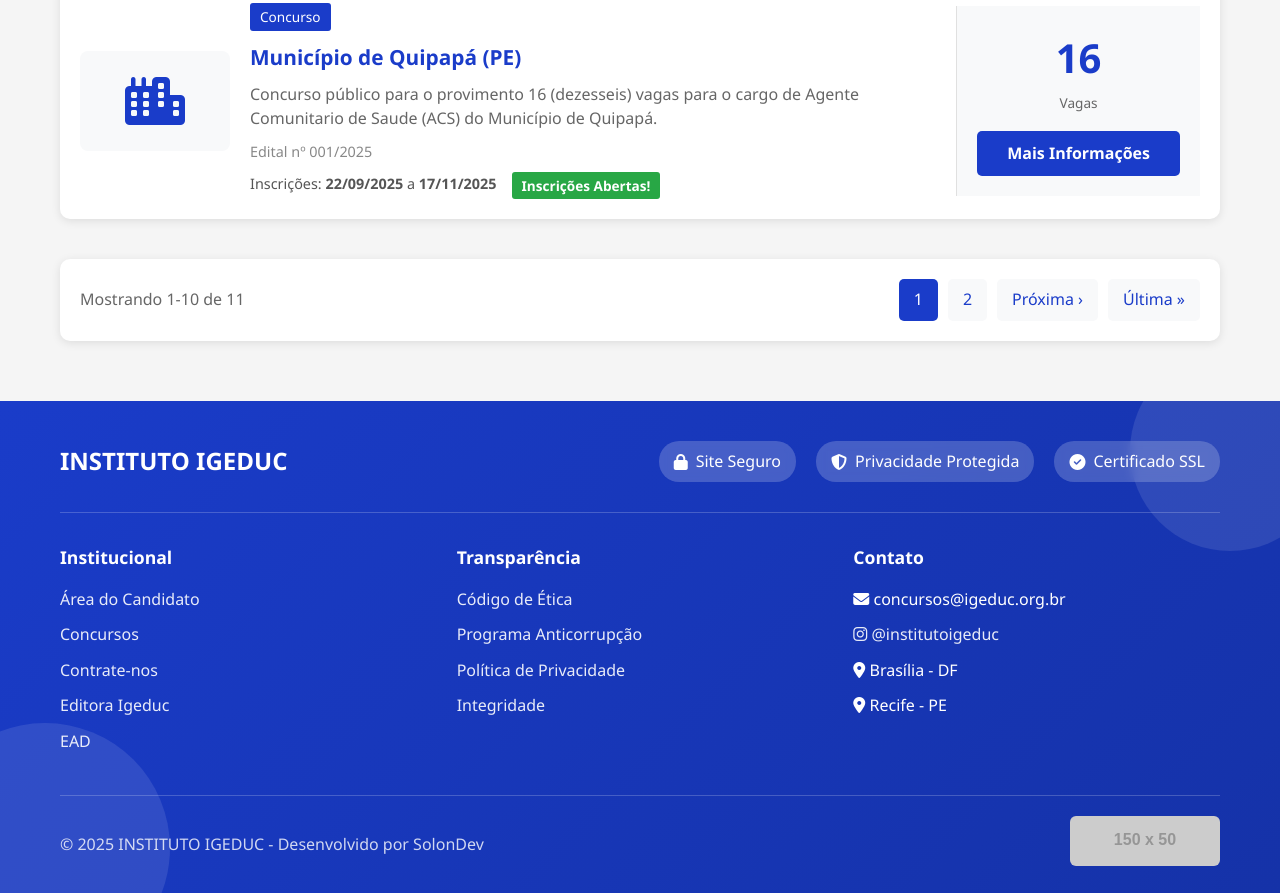
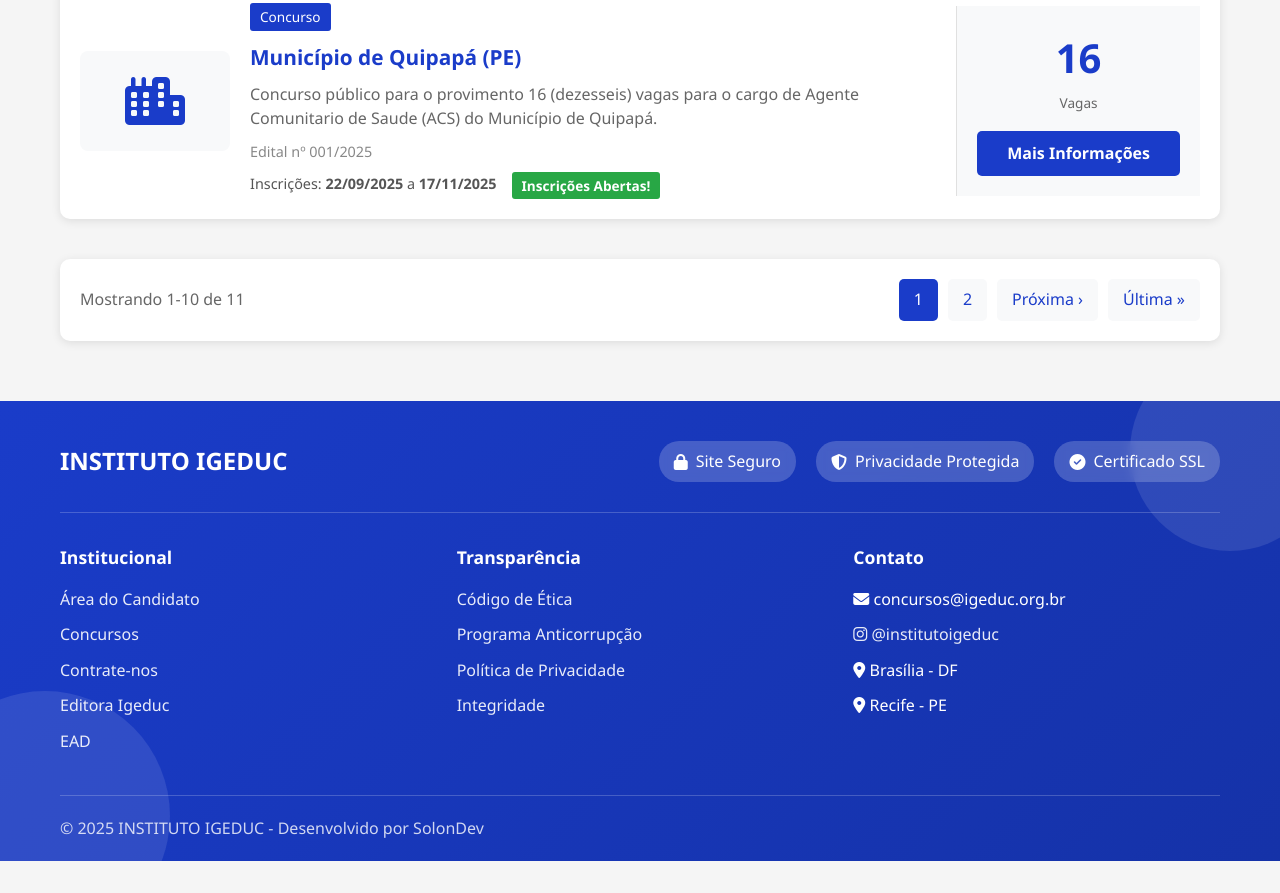
Before and after one commit to SolonThiago/site01, a plain HTML site: page index.html in a window 1280 px wide. Shown: the part 1177-2070 px from the top of the page. After the commit the page ends 2038 px from the top, so only its background shows below. Drawn offline with Linux system fonts and the light colour scheme; placeholder pictures from the web are drawn by us.

Commit message:
Remove 'Reclame Aqui' logo from footer
Removed 'Reclame Aqui' logo link from footer.

```diff
--- a/index.html
+++ b/index.html
@@ -244,10 +244,6 @@
         <div class="copyright">
           © 2025 INSTITUTO IGEDUC - Desenvolvido por SolonDev
         </div>
-        <a href="#">
-          <img src="https://via.placeholder.com/150x50/1a3cc9/ffffff?text=Reclame+Aqui" alt="Reclame Aqui"
-            class="reclame-logo">
-        </a>
       </div>
     </div>
   </footer>
```
